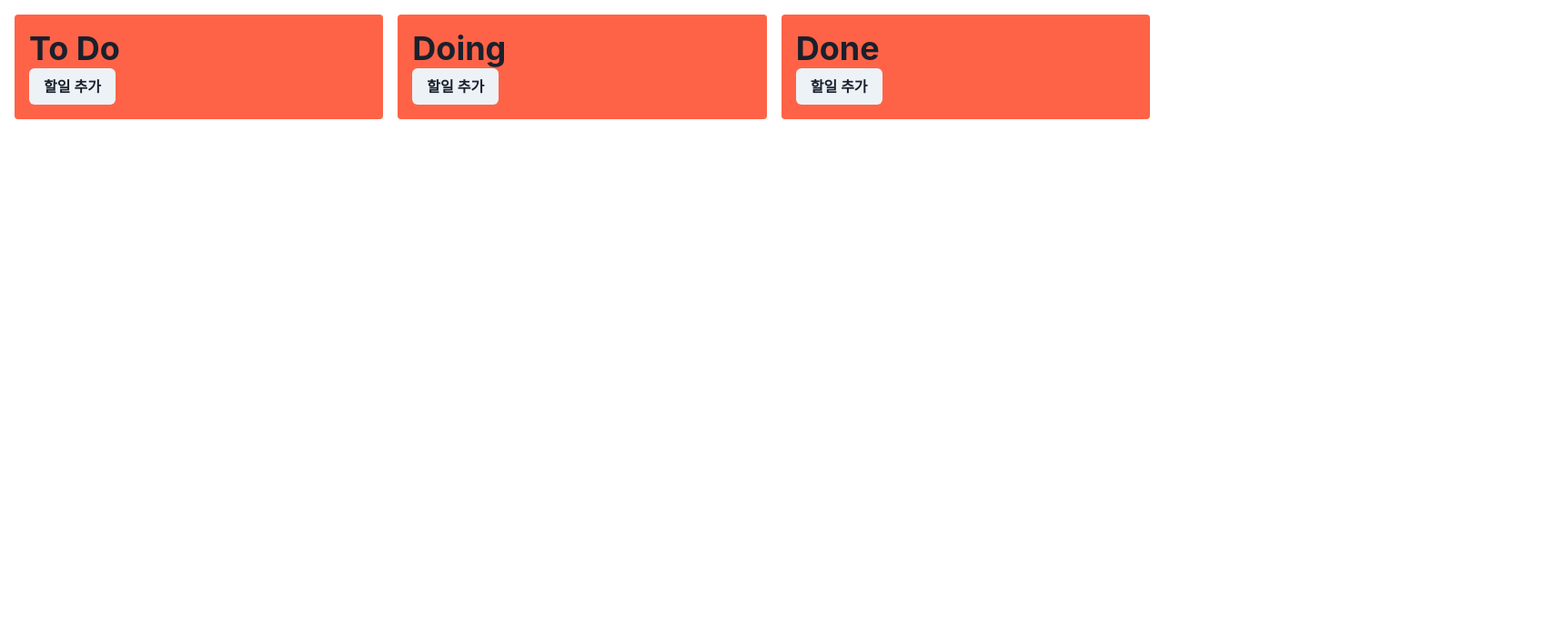
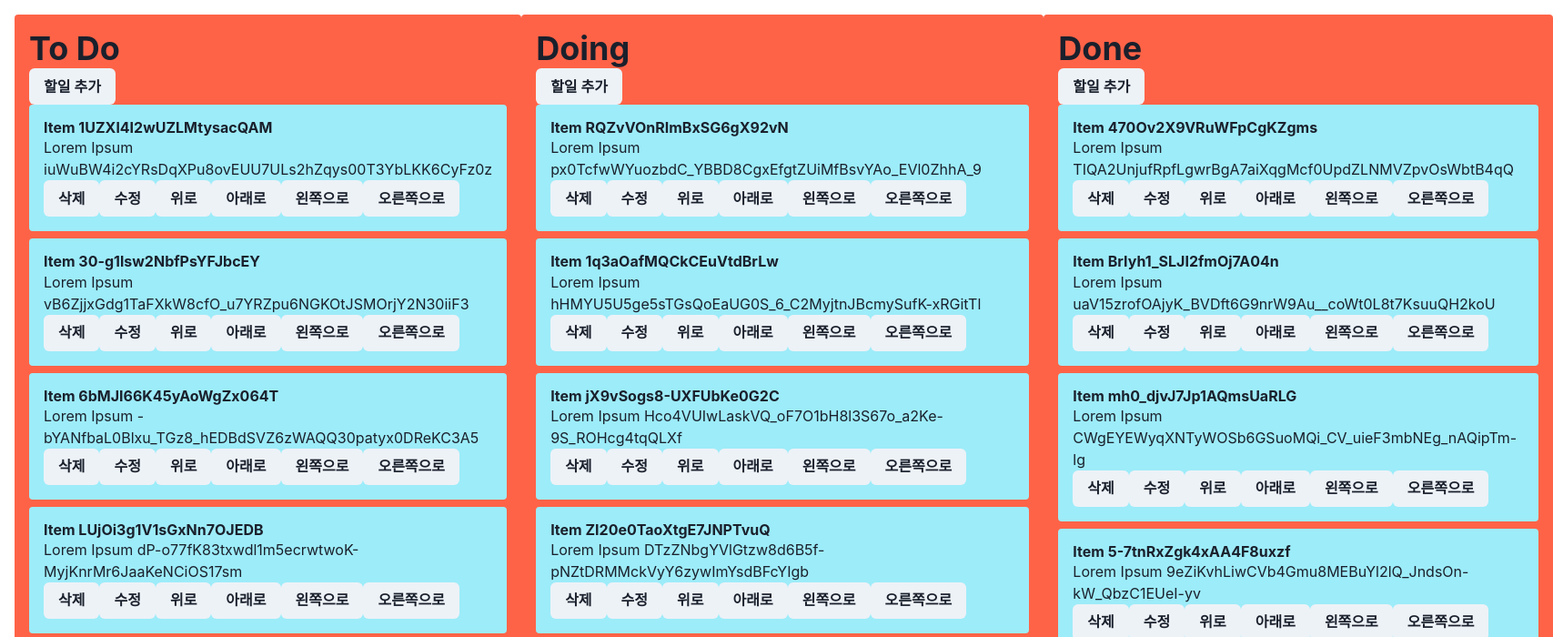
Before and after one commit to geusan-school/level1-trello, a Next.js app in the folder app/: page / in a window 1280 px wide. Shown: the top 700 px of the page at 91% size, 1707 px wide, since content can reach past the window. Built offline with nearby package versions, Linux system fonts and the light colour scheme.

Commit message:
WIP mission

```diff
--- a/app/pages/index.tsx
+++ b/app/pages/index.tsx
@@ -2,6 +2,8 @@ import { Box } from '@chakra-ui/react'
 import type { NextPage } from 'next'
 import { NextSeo } from 'next-seo'
 import React, { useState } from 'react'
+import { DragDropContext, DragDropContextProps } from 'react-beautiful-dnd'
+import { nanoid } from 'nanoid';
 import Section from '../src/components/Section'
 
 export type TaskType = {
@@ -21,11 +23,29 @@ export const TrelloContext = React.createContext<ContextProps>({
   tasks: [],
 } as any);
 
+
+const generateId = () => Math.round(Math.random() * 100000) + Date.now();
+const createSampleTask = (): TaskType => ({
+  id: generateId(),
+  title: `Item ${nanoid()}`,
+  description: `Lorem Ipsum ${nanoid(50)}`,
+});
+
+const getItems = (startOrEnd: number, end?: number) => {
+  const array = [];
+  const startIdx = end ? startOrEnd : 0;
+  const endIdx = end || startOrEnd;
+  for (let j = startIdx; j < endIdx; j+=1) {
+    array.push(createSampleTask())
+  }
+  return array;
+}
+
 const Home: NextPage = () => {
   const [tasks, setTasks] = useState<TaskType[][]>([
-    [],
-    [],
-    [],
+    getItems(10),
+    getItems(10),
+    getItems(10),
   ]);
   const addTask = (sectionIndex: number, newTask: TaskType) => {
     setTasks(prev => {
@@ -94,6 +114,38 @@ const Home: NextPage = () => {
     })
   }
 
+  const onDragEnd: DragDropContextProps['onDragEnd'] = (result) => {
+    const { source, destination } = result;
+
+    if (!destination) {
+      return;
+    }
+
+    const beforeSectionIndex = +source.droppableId;
+    const afterSectionIndex = +destination.droppableId;
+
+    console.log(beforeSectionIndex, afterSectionIndex)
+
+    // 이전이랑 위치가 같은 경우
+    if (beforeSectionIndex === afterSectionIndex) {
+      // 재정렬
+      setTasks(prev => {
+        const [temp] = prev[beforeSectionIndex].splice(source.index, 1);
+        prev[afterSectionIndex].splice(destination.index, 0, temp);
+        return prev;
+      })
+      return;
+    }
+    // 이전과 위치가 다른 경우
+    // 새로운 곳으로 태스크 카드 이동
+    setTasks(prev => {
+      const [temp] = prev[beforeSectionIndex].splice(source.index, 1);
+      prev[afterSectionIndex].splice(destination.index, 0, temp);
+      return prev;
+    })
+    return;
+  };
+
   return (
     <TrelloContext.Provider value={{ tasks, addTask, deleteTask, moveTask, swapTask, updateTask }}>
       <NextSeo
@@ -106,6 +158,7 @@ const Home: NextPage = () => {
           ]
         }}
       />
+      <DragDropContext onDragEnd={onDragEnd}>
         <Box display="flex" justifyContent="space-between" p={4}>
           <Section title="To Do" index={0} />
           <Box w={4} />
@@ -113,6 +166,7 @@ const Home: NextPage = () => {
           <Box w={4} />
           <Section title="Done" index={2} />
         </Box>
+      </DragDropContext>
     </TrelloContext.Provider>
   )
 }
--- a/app/src/components/Section.tsx
+++ b/app/src/components/Section.tsx
@@ -1,15 +1,46 @@
-import { Box, Button, Heading, Input, Modal, ModalBody, ModalContent, ModalFooter, ModalHeader, Stack, Text, useDisclosure } from "@chakra-ui/react";
+import {
+  Box,
+  Button,
+  Heading,
+  Input,
+  Modal,
+  ModalBody,
+  ModalContent,
+  ModalFooter,
+  ModalHeader,
+  Stack,
+  Text,
+  useDisclosure,
+} from "@chakra-ui/react";
 import { useContext, useState } from "react";
+import { Draggable, Droppable } from "react-beautiful-dnd";
 import { TaskType, TrelloContext } from "../../pages";
 
-export default function Section({ title: sectionTitle, index }: { title: string, index: number }) {
+export default function Section({
+  title: sectionTitle,
+  index,
+}: {
+  title: string;
+  index: number;
+}) {
   const { isOpen, onClose, onOpen } = useDisclosure();
-  const { isOpen: updateModalIsOpen, onClose: onUpdateModalClose, onOpen: onUpdateModalOpen } = useDisclosure();
+  const {
+    isOpen: updateModalIsOpen,
+    onClose: onUpdateModalClose,
+    onOpen: onUpdateModalOpen,
+  } = useDisclosure();
   const [currentId, setCurrentId] = useState(-1);
-  const [title, setTitle] = useState('');
-  const [description, setDescription] = useState('');
+  const [title, setTitle] = useState("");
+  const [description, setDescription] = useState("");
   const openCreateModal = () => onOpen();
-  const { addTask: handleAddTask, tasks: sections, moveTask, deleteTask, swapTask, updateTask: handleUpdateTask } = useContext(TrelloContext);
+  const {
+    addTask: handleAddTask,
+    tasks: sections,
+    moveTask,
+    deleteTask,
+    swapTask,
+    updateTask: handleUpdateTask,
+  } = useContext(TrelloContext);
   const tasks = sections[index];
   const addTask = () => {
     // 카드 추가
@@ -19,79 +50,88 @@ export default function Section({ title: sectionTitle, index }: { title: string,
       description,
     });
     // 입력값 초기화
-    setTitle('');
-    setDescription('');
+    setTitle("");
+    setDescription("");
     // 모달 닫기
     onClose();
-  }
+  };
   const openUpdateModal = (task: TaskType) => {
     onUpdateModalOpen();
     setTitle(task.title);
     setDescription(task.description);
     setCurrentId(task.id);
-  }
+  };
   const updateTask = () => {
-    const task = tasks.find(t => t.id === currentId);
+    const task = tasks.find((t) => t.id === currentId);
     if (!task) return;
     task.title = title;
     task.description = description;
     handleUpdateTask(index, task);
-    setTitle('');
-    setDescription('');
+    setTitle("");
+    setDescription("");
     onUpdateModalClose();
-  }
+  };
   const moveUpTask = (task: TaskType) => {
     swapTask(index, task, -1);
-  }
+  };
   const moveDownTask = (task: TaskType) => {
     swapTask(index, task, 1);
-  }
+  };
   const moveRightTask = (task: TaskType) => {
     moveTask(index, index + 1, task);
-  }
+  };
   const moveLeftTask = (task: TaskType) => {
     moveTask(index, index - 1, task);
-  }
+  };
   return (
     <Box bg="tomato" flex={1} borderRadius={4} p={4}>
       <Heading>{sectionTitle}</Heading>
-      <Button onClick={openCreateModal}>
-        할일 추가
-      </Button>
-      <Stack>
-        {tasks.map((task) => (
-          <Box key={task.id} bg="cyan.200" p={4} borderRadius={4}>
+      <Button onClick={openCreateModal}>할일 추가</Button>
+      <Droppable droppableId={`${index}`}>
+        {(droppableProvided, snapshot) => (
+          <Stack ref={droppableProvided.innerRef} {...droppableProvided.droppableProps}>
+            {tasks.map((task, ind) => (
+              <Draggable key={task.id} draggableId={`${task.id}`} index={ind}>
+                {(draggableProvided, snapshot) => (
+                  <Box bg="cyan.200" p={4} borderRadius={4} userSelect="none" ref={draggableProvided.innerRef} {...draggableProvided.draggableProps} {...draggableProvided.dragHandleProps}>
                     <Heading fontSize="md">{task.title}</Heading>
                     <Text>{task.description}</Text>
                     <Button onClick={() => deleteTask(index, task)}>삭제</Button>
-            <Button onClick={() => openUpdateModal(task)}>
-              수정
-            </Button>
-            <Button onClick={() => moveUpTask(task)}>
-              위로
-            </Button>
-            <Button onClick={() => moveDownTask(task)}>
-              아래로
-            </Button>
-            <Button onClick={() => moveLeftTask(task)}>
-               왼쪽으로
-            </Button>
+                    <Button onClick={() => openUpdateModal(task)}>수정</Button>
+                    <Button onClick={() => moveUpTask(task)}>위로</Button>
+                    <Button onClick={() => moveDownTask(task)}>아래로</Button>
+                    <Button onClick={() => moveLeftTask(task)}>왼쪽으로</Button>
                     <Button onClick={() => moveRightTask(task)}>
                       오른쪽으로
                     </Button>
                   </Box>
+                )}
+              </Draggable>
             ))}
+            {droppableProvided.placeholder}
           </Stack>
+        )}
+      </Droppable>
       <Modal isOpen={isOpen} onClose={onClose}>
         <ModalContent>
           <ModalHeader>할일 추가</ModalHeader>
           <ModalBody>
-            <Input placeholder="title" value={title} onChange={(e) => setTitle(e.target.value)} />
-            <Input placeholder="description" value={description} onChange={(e) => setDescription(e.target.value)} />
+            <Input
+              placeholder="title"
+              value={title}
+              onChange={(e) => setTitle(e.target.value)}
+            />
+            <Input
+              placeholder="description"
+              value={description}
+              onChange={(e) => setDescription(e.target.value)}
+            />
           </ModalBody>
           <ModalFooter>
             <Button onClick={addTask}>추가하기</Button>
-            <Button variant="text" onClick={onClose}>닫기</Button>
+            <Button variant="text" onClick={onClose}>
+              닫기
+            </Button>
           </ModalFooter>
         </ModalContent>
       </Modal>
@@ -99,8 +139,16 @@ export default function Section({ title: sectionTitle, index }: { title: string,
         <ModalContent>
           <ModalHeader>카드 수정</ModalHeader>
           <ModalBody>
-            <Input placeholder="title" value={title} onChange={(e) => setTitle(e.target.value)} />
-            <Input placeholder="description" value={description} onChange={(e) => setDescription(e.target.value)} />
+            <Input
+              placeholder="title"
+              value={title}
+              onChange={(e) => setTitle(e.target.value)}
+            />
+            <Input
+              placeholder="description"
+              value={description}
+              onChange={(e) => setDescription(e.target.value)}
+            />
           </ModalBody>
           <ModalFooter>
             <Button onClick={updateTask}>수정하기</Button>
@@ -108,5 +156,5 @@ export default function Section({ title: sectionTitle, index }: { title: string,
         </ModalContent>
       </Modal>
     </Box>
-  )
+  );
 }
```
Lines whose indentation alone changed are shown as unchanged.
